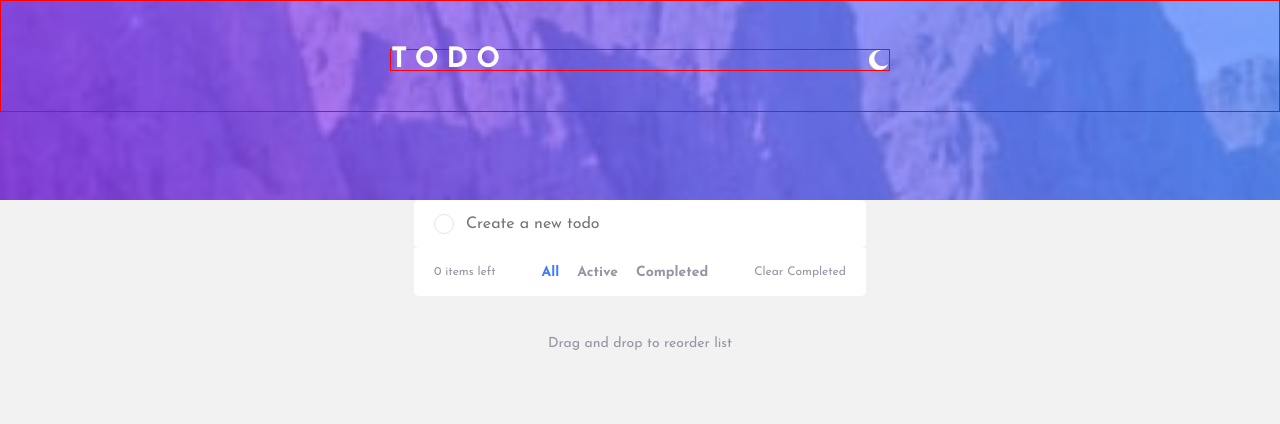
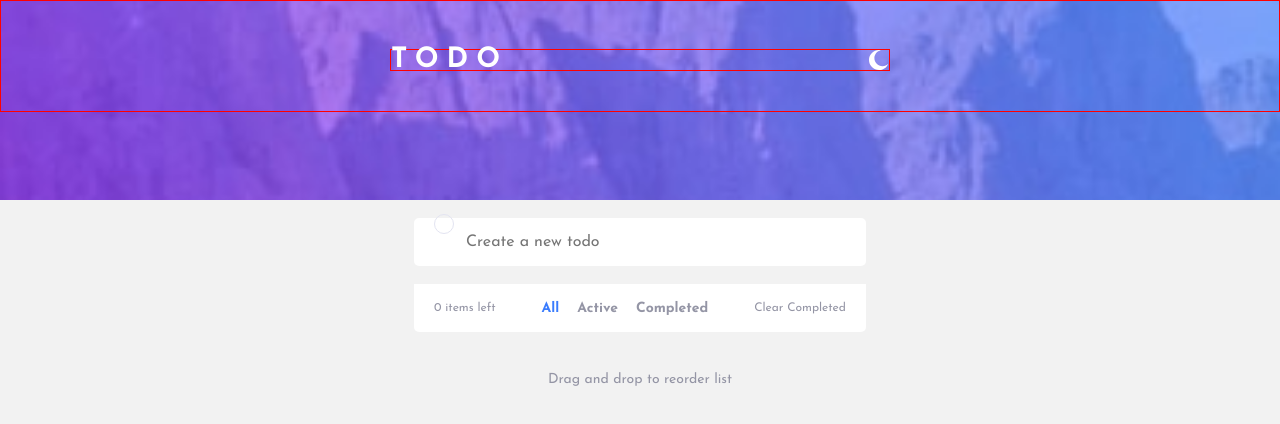
Before and after one commit to ringtho/todo-react, a React (Create React App) app: page / in a window 1280 px wide. Shown: the top 424 px of the page. Built offline with nearby package versions, Linux system fonts and the light colour scheme.

Commit message:
Added more padding

```diff
--- a/src/components/Todo.js
+++ b/src/components/Todo.js
@@ -28,6 +28,7 @@ function Todo({item, todo, setTodo, darkMode, idx}){
         >
             {(provided, snapshot) => (
             <li
+            id="todo-list"
             {...provided.draggableProps}
             ref={provided.innerRef}
             {...provided.dragHandleProps}
--- a/src/index.css
+++ b/src/index.css
@@ -79,6 +79,7 @@ header {
 
 .add-todo {
   position: relative;
+  padding-block: 1rem;
 }
 
 .input-field {
@@ -141,7 +142,7 @@ header {
   color: #D1D2DA;
 }
 
-.todo .line-through-dark {
+#todo-list .line-through-dark {
   text-decoration: line-through;
   color: #4D5067;
 }
```
